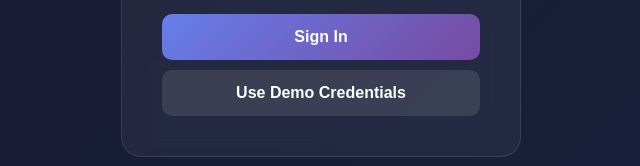
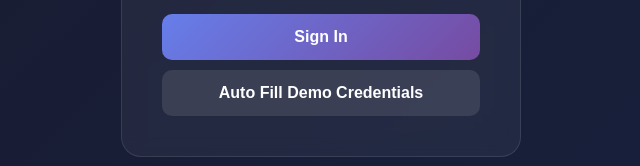
Before and after one commit to eakarsu/AIPricingOptimizer, a React (Create React App) app in the folder frontend/: page /login in a window 1280 px wide. Shown: the part 471-637 px from the top of the page, without its empty margins (319-959 px from the left). Built offline with nearby package versions, Linux system fonts and the light colour scheme; no server answers.

Commit message:
Commit pending workspace changes

```diff
--- a/frontend/src/pages/Login.js
+++ b/frontend/src/pages/Login.js
@@ -68,7 +68,7 @@ const Login = () => {
         </form>
 
         <button type="button" className="btn btn-secondary" onClick={populateCredentials}>
-          Use Demo Credentials
+          Auto Fill Demo Credentials
         </button>
       </div>
     </div>
```
